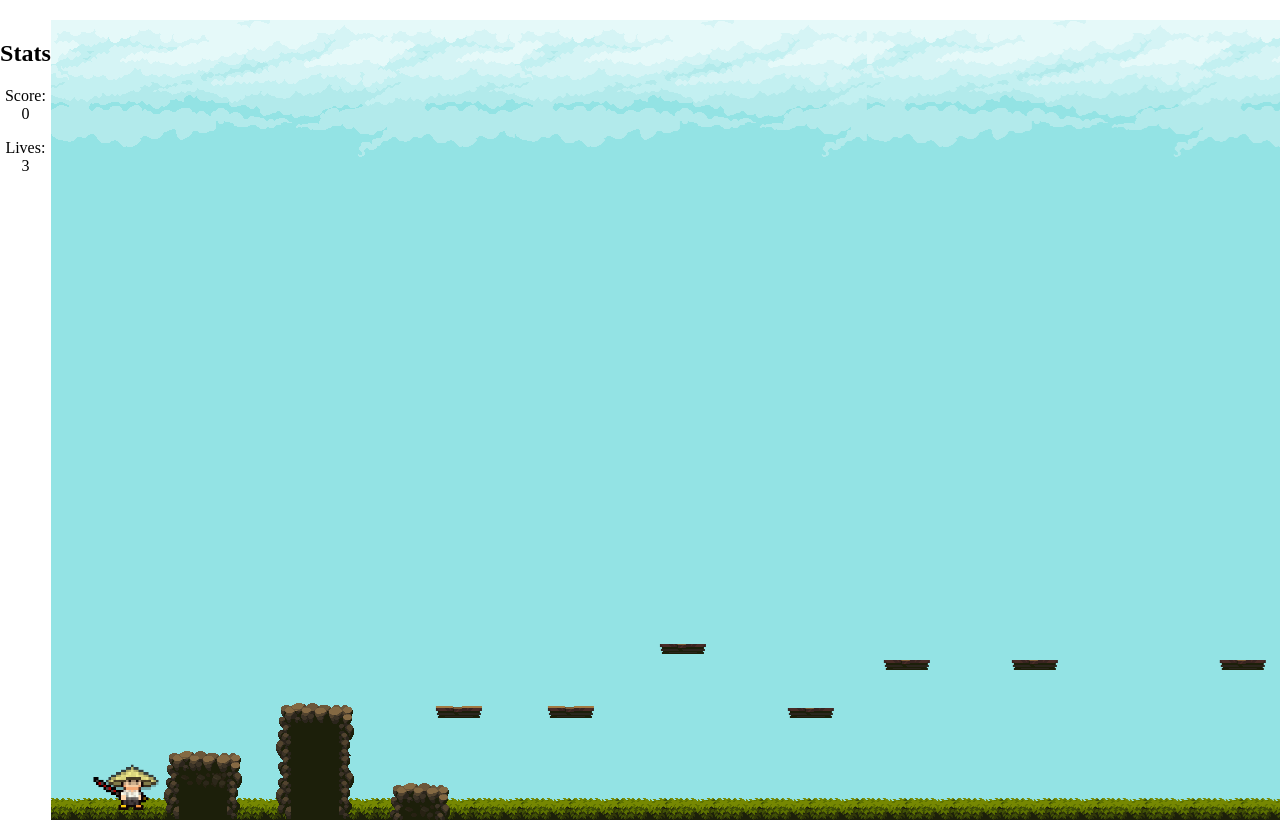
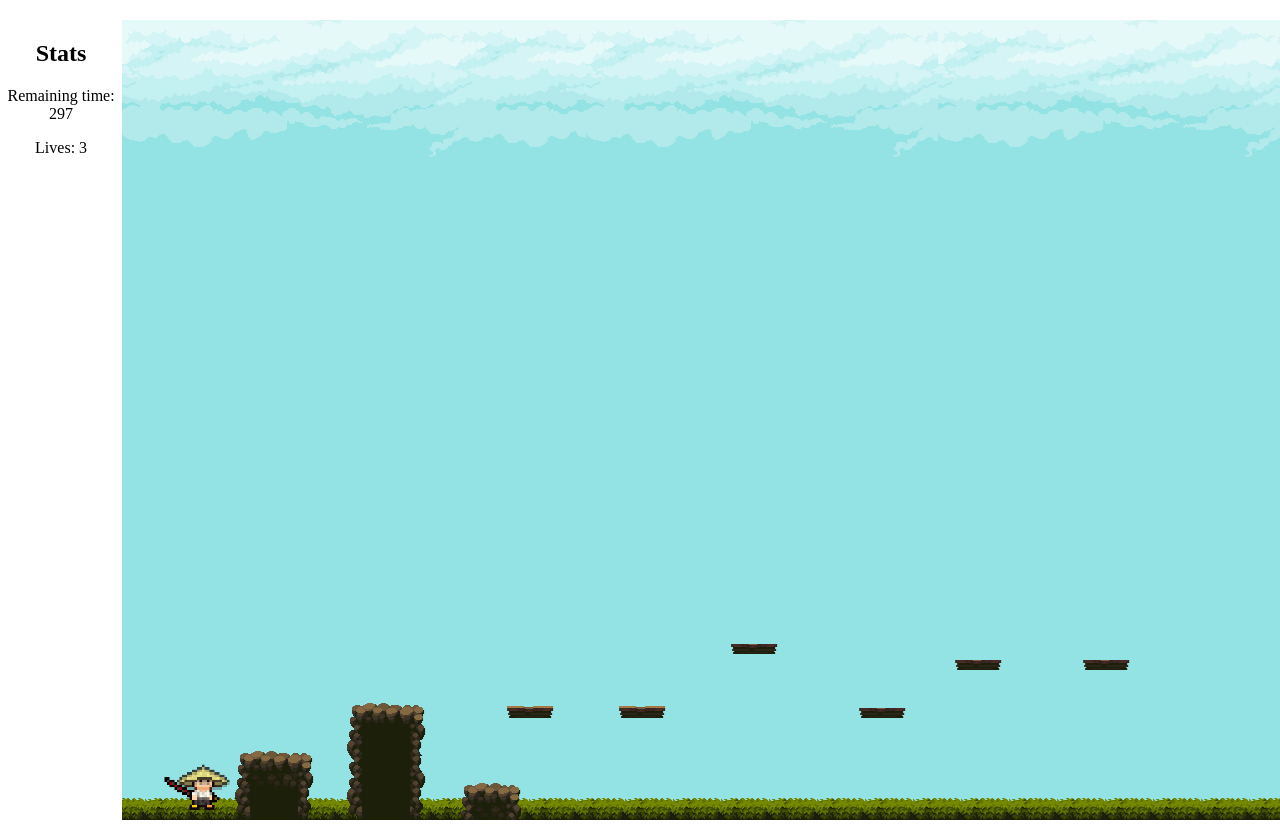
Before and after one commit to JaySchenk/gifsclimb, a plain HTML site: page index.html in a window 1280 px wide. Both pictures are taken after a click on the button "Start Game". Drawn offline with Linux system fonts and the light colour scheme.

Commit message:
made working timer. added game over state

```diff
--- a/index.html
+++ b/index.html
@@ -29,7 +29,7 @@
     <div id="game-container">
       <div>
         <h2>Stats</h2>
-        <p>Score: <span id="score">0</span></p>
+        <p>Remaining time: <span id="score">0</span></p>
         <p>Lives: <span id="lives">3</span></p>
       </div>
       <!-- #game-screen is initially hidden using CSS style display: none -->
--- a/js/game.js
+++ b/js/game.js
@@ -8,7 +8,8 @@ class Game {
     this.player = new Player(this.gameScreen, 230, 550, 73, 100)
     this.obstacles = []
     this.animateId = 0
-    this.score = 0
+    this.timer = 300
+    this.lastUpdateTime = 0;
     this.lives = 3
     this.gameOver = false
   }
@@ -26,19 +27,36 @@ class Game {
 
   gameLoop() {
     this.update()
+    const currentTime = Date.now();
+    const deltaTime = (currentTime - this.lastUpdateTime) / 1000; // Convert to seconds
 
-    document.getElementById('score').innerText = this.score
-    document.getElementById('lives').innerText = this.lives
+    // Check if enough time has passed (e.g., 1 second) to update the game
+    if (deltaTime >= 1) {
+
+      // Decrement the timer by one second
+      this.timer--;
+
+      // Update the timer display
+      document.getElementById('score').innerText = this.timer;
+
+      // Update the last update time
+      this.lastUpdateTime = currentTime;
+    }
+
+    // Check if the timer has reached zero
+    if (this.timer <= 0) {
+      this.gameOver = true;
+    }
 
     if (this.lives < 1) {
-      this.gameOver = true
+      this.gameOver = true;
     }
 
     if (this.gameOver) {
-      this.gameScreen.style.display = 'none'
-      this.gameEndScreen.style.display = 'block'
+      this.gameScreen.style.display = 'none';
+      this.gameEndScreen.style.display = 'block';
     } else {
-      this.animateId = requestAnimationFrame(() => this.gameLoop())
+      requestAnimationFrame(() => this.gameLoop());
     }
   }
 
```
